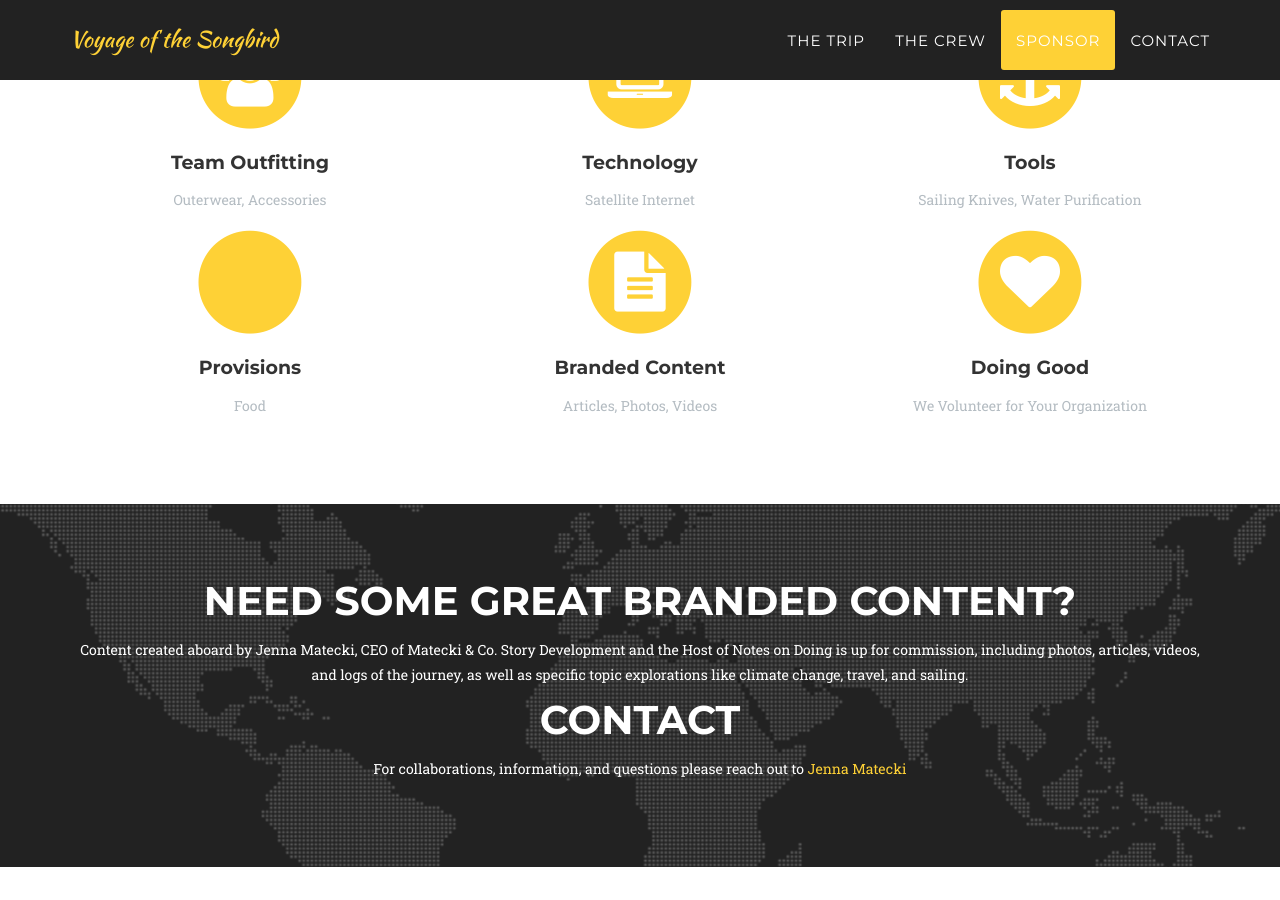
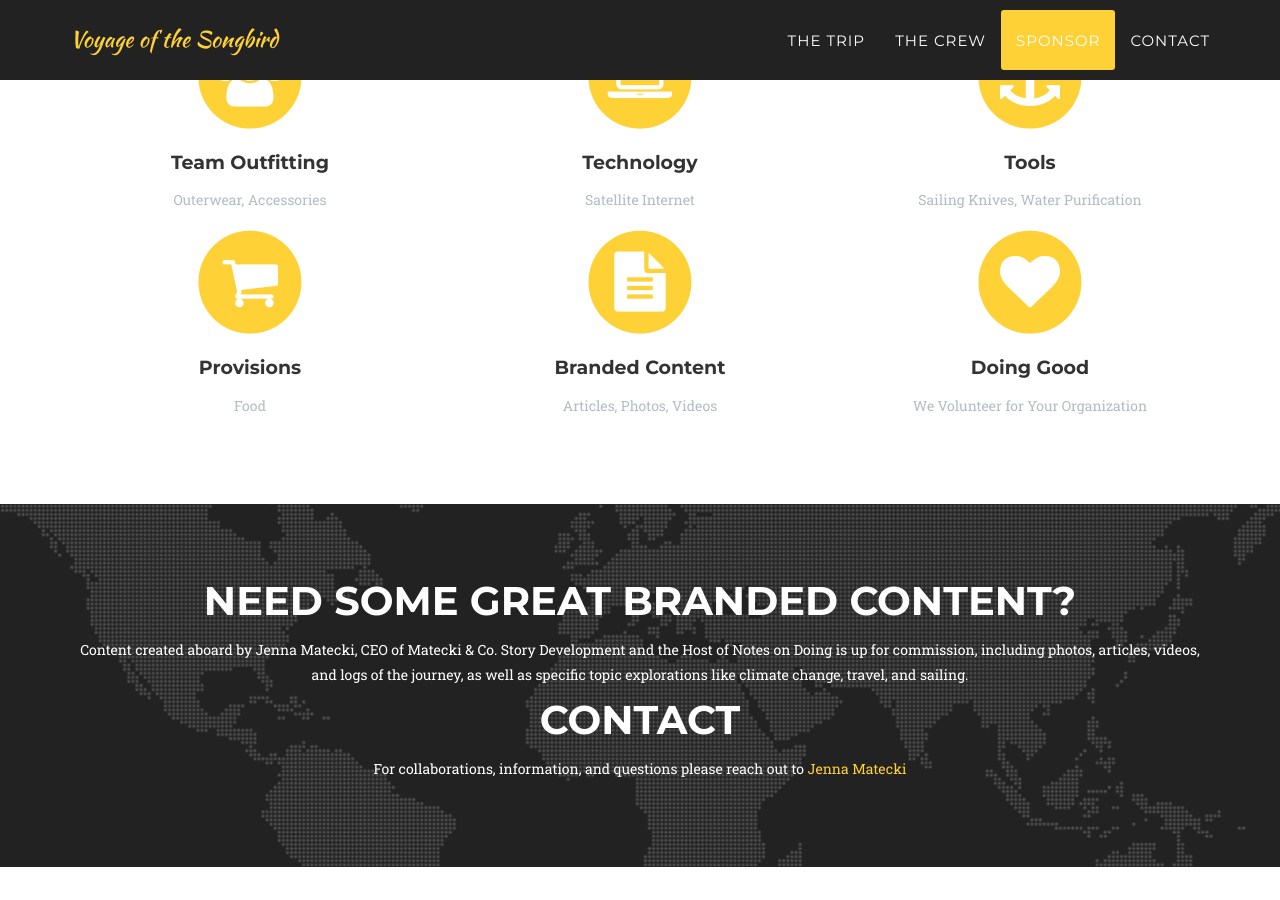
Before and after one commit to dafstone/songbird, a Jekyll site: the page built from index.html, in a window 1280 px wide and 900 px high, scrolled down 2566 px. Built offline with Jekyll 4.4.1, drawn with Linux system fonts in a browser that asks for light colours; some web fonts are replaced.

Commit message:
update provisions icon

```diff
--- a/_includes/sponsor.html
+++ b/_includes/sponsor.html
@@ -35,7 +35,7 @@
                 <div class="col-md-4">
                     <span class="fa-stack fa-4x">
                         <i class="fa fa-circle fa-stack-2x text-primary"></i>
-                        <i class="fa fa-envira fa-stack-1x fa-inverse"></i>
+                        <i class="fa fa-shopping-cart fa-stack-1x fa-inverse"></i>
                     </span>
                     <h4 class="service-heading">Provisions</h4>
                     <p class="text-muted">Food</p>
```
